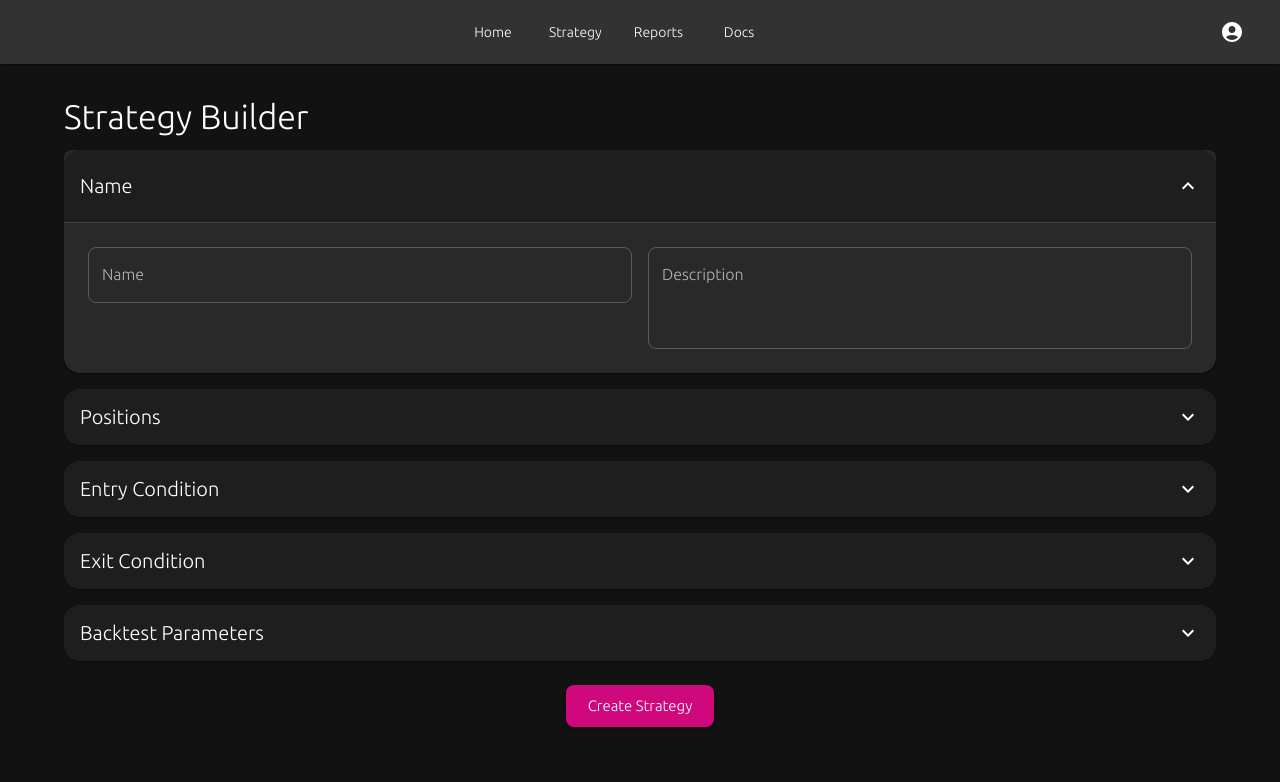
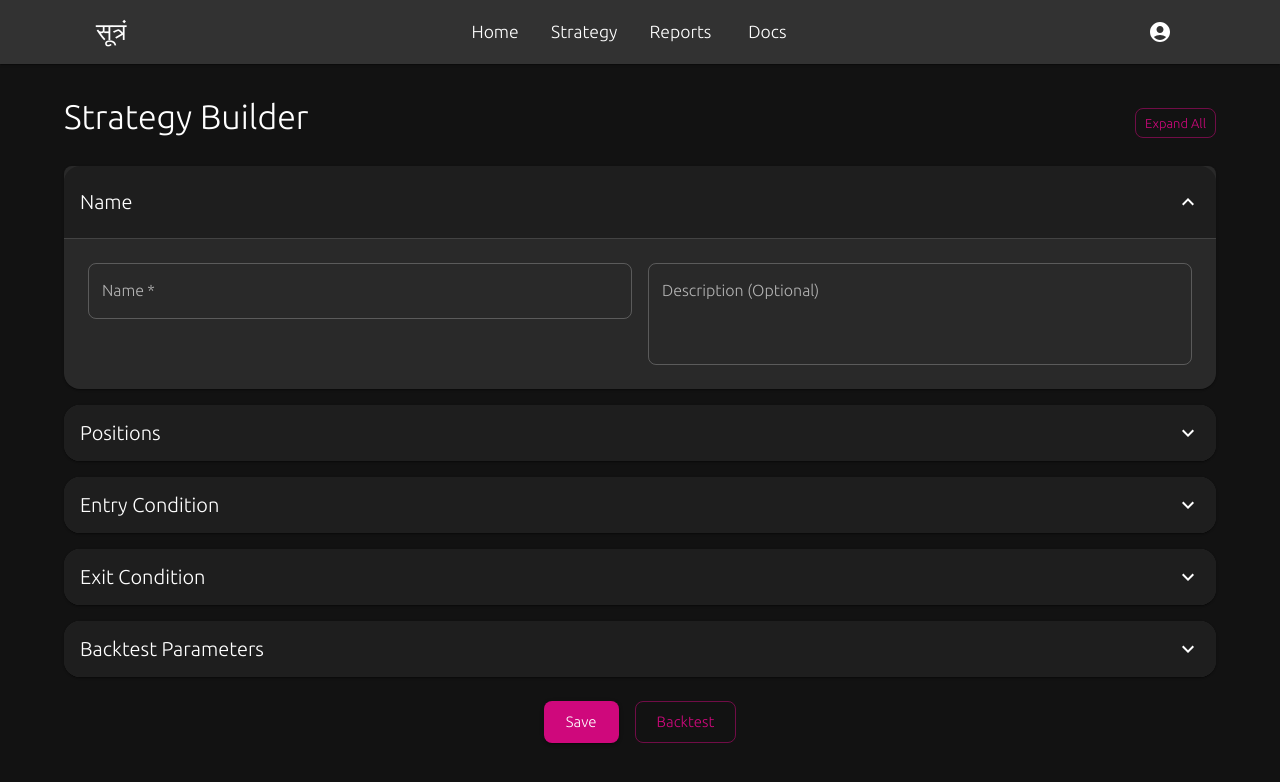
Before and after one commit to AmitSharmamad/mukham, a Next.js app: page /strategy/new in a window 1280 px wide. Shown: the top 782 px of the page. Built offline with nearby package versions, Linux system fonts and the light colour scheme.

Commit message:
added some more features to strategy builder

```diff
--- a/src/components/Navbar.tsx
+++ b/src/components/Navbar.tsx
@@ -17,29 +17,81 @@ export default function Navbar() {
 
   return (
     <AppBar
-      position="static"
+      position="fixed"
       sx={{
         backgroundColor: theme.palette.mode === 'dark'
-          ? theme.palette.background.paper // Use paper color in dark mode
-          : theme.palette.primary.dark, // Use primary dark in light mode
-        boxShadow: 1
+          ? theme.palette.background.paper
+          : theme.palette.primary.dark,
+        boxShadow: 1,
+        zIndex: theme.zIndex.drawer + 1
       }}
     >
       <Toolbar>
-        {/* Left spacer */}
-        <Box sx={{ flexGrow: 1 }} />
+        {/* Brand text on the left */}
+        <Typography
+          variant="h6"
+          sx={{
+            fontFamily: 'Arial, sans-serif',
+            paddingLeft: '72px',
+            paddingRight: '72px',
+            fontSize: '1.5rem'
+          }}
+        >
+          सूत्रं
+        </Typography>
 
         {/* Centered navigation items */}
-        <Box sx={{ display: 'flex', gap: 2 }}>
-          <Button color="inherit" component={Link} href="/home">Home</Button>
-          <Button color="inherit" component={Link} href="/strategy">Strategy</Button>
-          <Button color="inherit" component={Link} href="/reports">Reports</Button>
-          <Button color="inherit" component={Link} href="/docs">Docs</Button>
+        <Box sx={{
+          display: 'flex',
+          gap: 2,
+          flexGrow: 1,
+          justifyContent: 'center'
+        }}>
+          <Button
+            color="inherit"
+            component={Link}
+            href="/home"
+            sx={{ fontSize: '1.1rem' }}
+          >
+            Home
+          </Button>
+          <Button
+            color="inherit"
+            component={Link}
+            href="/strategy"
+            sx={{ fontSize: '1.1rem' }}
+          >
+            Strategy
+          </Button>
+          <Button
+            color="inherit"
+            component={Link}
+            href="/reports"
+            sx={{ fontSize: '1.1rem' }}
+          >
+            Reports
+          </Button>
+          <Button
+            color="inherit"
+            component={Link}
+            href="/docs"
+            sx={{ fontSize: '1.1rem' }}
+          >
+            Docs
+          </Button>
         </Box>
 
-        {/* Right spacer and profile icon */}
-        <Box sx={{ flexGrow: 1, display: 'flex', justifyContent: 'flex-end' }}>
-          <IconButton size="large" onClick={handleMenu} color="inherit">
+        {/* Profile icon with further increased spacing */}
+        <Box sx={{
+          paddingLeft: '72px',
+          paddingRight: '72px'
+        }}>
+          <IconButton
+            size="large"
+            onClick={handleMenu}
+            color="inherit"
+            sx={{ fontSize: '1.75rem' }}
+          >
             <AccountCircle />
           </IconButton>
         </Box>
--- a/src/pages/_app.tsx
+++ b/src/pages/_app.tsx
@@ -1,6 +1,6 @@
 import { createContext, useMemo, useState, useContext } from 'react';
 import { AppProps } from 'next/app';
-import { ThemeProvider, CssBaseline } from '@mui/material';
+import { ThemeProvider, CssBaseline, Toolbar } from '@mui/material';
 import { light, dark } from '../theme';
 import Navbar from '../components/Navbar';
 import '../styles/globals.css';
@@ -31,6 +31,7 @@ export default function MyApp({ Component, pageProps }: AppProps) {
       <ThemeProvider theme={theme}>
         <CssBaseline />
         <Navbar />
+        <Toolbar /> {/* This creates the spacing */}
         <Component {...pageProps} />
       </ThemeProvider>
     </ColorModeContext.Provider>
--- a/src/pages/strategy/new.tsx
+++ b/src/pages/strategy/new.tsx
@@ -26,14 +26,26 @@ import { AdapterDayjs } from '@mui/x-date-pickers/AdapterDayjs';
 
 export default function NewStrategy() {
   const [expanded, setExpanded] = useState<string | false>('name');
+  const [isAllExpanded, setIsAllExpanded] = useState(false);
   const [trailingStopLoss, setTrailingStopLoss] = useState<string>('');
   const [entryStartTime, setEntryStartTime] = useState<Dayjs | null>(dayjs());
   const [entryEndTime, setEntryEndTime] = useState<Dayjs | null>(dayjs());
   const [startDate, setStartDate] = useState<Dayjs | null>(dayjs());
   const [endDate, setEndDate] = useState<Dayjs | null>(dayjs());
 
+  const sections = ['name', 'positions', 'entry', 'exit', 'backtest'];
+
   const handleAccordionChange = (panel: string) => (event: React.SyntheticEvent, isExpanded: boolean) => {
     setExpanded(isExpanded ? panel : false);
+  };
+
+  const handleCollapseAll = () => {
+    if (isAllExpanded) {
+      setExpanded(false);
+      setIsAllExpanded(false);
+    } else {
+      setIsAllExpanded(true);
+    }
   };
 
   const handleTrailingStopLossChange = (event: React.ChangeEvent<HTMLInputElement>) => {
@@ -50,11 +62,20 @@ export default function NewStrategy() {
   return (
     <LocalizationProvider dateAdapter={AdapterDayjs}>
       <Container sx={{ marginTop: 4 }}>
-        <Typography variant="h4" gutterBottom>Strategy Builder</Typography>
+        <Box sx={{ display: 'flex', justifyContent: 'space-between', alignItems: 'center', mb: 2 }}>
+          <Typography variant="h4" gutterBottom>Strategy Builder</Typography>
+          <Button
+            variant="outlined"
+            onClick={handleCollapseAll}
+            size="small"
+          >
+            {isAllExpanded ? 'Collapse All' : 'Expand All'}
+          </Button>
+        </Box>
         <form>
           {/* Name Section */}
           <Accordion
-            expanded={expanded === 'name'}
+            expanded={isAllExpanded || expanded === 'name'}
             onChange={handleAccordionChange('name')}
             sx={{ mb: 2, borderRadius: 2, '&:before': { display: 'none' } }}
           >
@@ -70,10 +91,15 @@ export default function NewStrategy() {
             <AccordionDetails sx={{ p: 3, borderTop: 1, borderColor: 'divider' }}>
               <Grid container spacing={2}>
                 <Grid item xs={12} md={6}>
-                  <TextField fullWidth label="Name" />
+                  <TextField fullWidth label="Name" required />
                 </Grid>
                 <Grid item xs={12} md={6}>
-                  <TextField fullWidth label="Description" multiline rows={3} />
+                  <TextField
+                    fullWidth
+                    label="Description (Optional)"
+                    multiline
+                    rows={3}
+                  />
                 </Grid>
               </Grid>
             </AccordionDetails>
@@ -81,7 +107,7 @@ export default function NewStrategy() {
 
           {/* Positions Section */}
           <Accordion
-            expanded={expanded === 'positions'}
+            expanded={isAllExpanded || expanded === 'positions'}
             onChange={handleAccordionChange('positions')}
             sx={{ mb: 2, borderRadius: 2, '&:before': { display: 'none' } }}
           >
@@ -138,11 +164,19 @@ export default function NewStrategy() {
               </Grid>
 
               <Grid container spacing={2} sx={{ mt: 1 }}>
-                <Grid item xs={2} md={6}>
-                  <TextField fullWidth label="Max Allocation" type="number" />
+                <Grid item xs={12} md={6}>
+                  <TextField
+                    fullWidth
+                    label="Max Allocation (Optional)"
+                    type="number"
+                  />
                 </Grid>
                 <Grid item xs={12} md={6}>
-                  <TextField fullWidth label="Max Quantity" type="number" />
+                  <TextField
+                    fullWidth
+                    label="Max Quantity (Optional)"
+                    type="number"
+                  />
                 </Grid>
               </Grid>
             </AccordionDetails>
@@ -150,7 +184,7 @@ export default function NewStrategy() {
 
           {/* Entry Condition Section */}
           <Accordion
-            expanded={expanded === 'entry'}
+            expanded={isAllExpanded || expanded === 'entry'}
             onChange={handleAccordionChange('entry')}
             sx={{ mb: 2, borderRadius: 2, '&:before': { display: 'none' } }}
           >
@@ -170,7 +204,7 @@ export default function NewStrategy() {
 
           {/* Exit Condition Section */}
           <Accordion
-            expanded={expanded === 'exit'}
+            expanded={isAllExpanded || expanded === 'exit'}
             onChange={handleAccordionChange('exit')}
             sx={{ mb: 2, borderRadius: 2, '&:before': { display: 'none' } }}
           >
@@ -184,15 +218,14 @@ export default function NewStrategy() {
               <Typography variant="h6">Exit Condition</Typography>
             </AccordionSummary>
             <AccordionDetails sx={{ p: 3, borderTop: 1, borderColor: 'divider' }}>
-              <TextField fullWidth label="Indicator Expression Builder" sx={{ mb: 2 }} />
               <Grid container spacing={2}>
                 <Grid item xs={12} md={6}>
                   <Grid container spacing={2}>
                     <Grid item xs={6}>
-                      <TextField fullWidth label="Stop Loss" type="number" />
+                      <TextField fullWidth label="Target Profit" type="number" required />
                     </Grid>
                     <Grid item xs={6}>
-                      <FormControl fullWidth>
+                      <FormControl fullWidth required>
                         <InputLabel>Type</InputLabel>
                         <Select label="Type" defaultValue="percentage">
                           <MenuItem value="absolute">Absolute</MenuItem>
@@ -205,12 +238,19 @@ export default function NewStrategy() {
                 <Grid item xs={12} md={6}>
                   <Grid container spacing={2}>
                     <Grid item xs={6}>
-                      <TextField fullWidth label="Target Profit" type="number" />
+                      <TextField
+                        fullWidth
+                        label="Stop Loss (Optional)"
+                        type="number"
+                      />
                     </Grid>
                     <Grid item xs={6}>
                       <FormControl fullWidth>
                         <InputLabel>Type</InputLabel>
-                        <Select label="Type" defaultValue="percentage">
+                        <Select
+                          label="Type"
+                          defaultValue="percentage"
+                        >
                           <MenuItem value="absolute">Absolute</MenuItem>
                           <MenuItem value="percentage">Percentage</MenuItem>
                         </Select>
@@ -218,7 +258,7 @@ export default function NewStrategy() {
                     </Grid>
                   </Grid>
                 </Grid>
-                <Grid item xs={12} md={12}>
+                <Grid item xs={12} md={6}>
                   <Grid container spacing={2}>
                     <Grid item xs={6}>
                       <TextField
@@ -235,7 +275,6 @@ export default function NewStrategy() {
                         <Select
                           label="Type"
                           defaultValue="percentage"
-                          disabled={!trailingStopLoss}
                         >
                           <MenuItem value="absolute">Absolute</MenuItem>
                           <MenuItem value="percentage">Percentage</MenuItem>
@@ -244,13 +283,20 @@ export default function NewStrategy() {
                     </Grid>
                   </Grid>
                 </Grid>
+                <Grid item xs={12} md={12}>
+                  <TextField
+                    fullWidth
+                    label="Indicator Expression Builder (Optional)"
+                    sx={{ mb: 2 }}
+                  />
+                </Grid>
               </Grid>
             </AccordionDetails>
           </Accordion>
 
           {/* Backtest Parameters Section */}
           <Accordion
-            expanded={expanded === 'backtest'}
+            expanded={isAllExpanded || expanded === 'backtest'}
             onChange={handleAccordionChange('backtest')}
             sx={{ mb: 2, borderRadius: 2, '&:before': { display: 'none' } }}
           >
@@ -266,11 +312,18 @@ export default function NewStrategy() {
             <AccordionDetails sx={{ p: 3, borderTop: 1, borderColor: 'divider' }}>
               <Grid container spacing={2}>
                 <Grid item xs={12} md={4}>
-                  <TextField fullWidth label="Initial Capital" type="number" />
+                  <TextField
+                    fullWidth
+                    label="Initial Capital"
+                    type="number"
+                    required
+                  />
                 </Grid>
-                <Grid item xs={12} md={4}>
+              </Grid>
+              <Grid container spacing={2} sx={{ mt: 1 }}>
+                <Grid item xs={12} md={6}>
                   <TimePicker
-                    label="Entry Start Time"
+                    label="Entry Start Time (Optional)"
                     value={entryStartTime}
                     onChange={(newValue) => setEntryStartTime(newValue)}
                     sx={{ width: '100%' }}
@@ -285,9 +338,9 @@ export default function NewStrategy() {
                     }}
                   />
                 </Grid>
-                <Grid item xs={12} md={4}>
+                <Grid item xs={12} md={6}>
                   <TimePicker
-                    label="Entry End Time"
+                    label="Entry End Time (Optional)"
                     value={entryEndTime}
                     onChange={(newValue) => setEntryEndTime(newValue)}
                     sx={{ width: '100%' }}
@@ -336,9 +389,12 @@ export default function NewStrategy() {
             </AccordionDetails>
           </Accordion>
 
-          <Box sx={{ mt: 3, mb: 3, display: 'flex', justifyContent: 'center' }}>
+          <Box sx={{ mt: 3, mb: 3, display: 'flex', justifyContent: 'center', gap: 2 }}>
             <Button variant="contained" type="submit" size="large">
-              Create Strategy
+              Save
+            </Button>
+            <Button variant="outlined" size="large">
+              Backtest
             </Button>
           </Box>
         </form>
```
Also changed, not shown: src/pages/strategy/index.tsx (+34 -13 lines).
